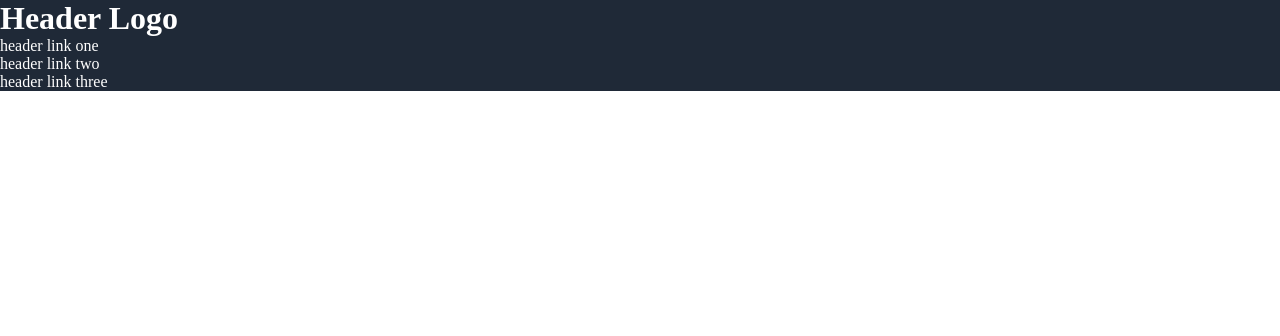
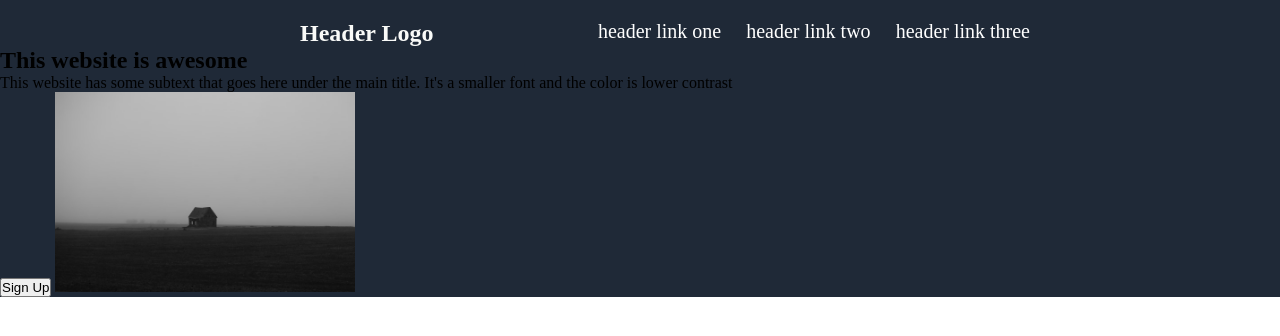
Before and after one commit to itmacleod1995/LandingPage, a plain HTML site: page index.html in a window 1280 px wide. Drawn offline with Linux system fonts and the light colour scheme.

Commit message:
Work on nav bar

```diff
--- a/index.html
+++ b/index.html
@@ -8,6 +8,8 @@
     <title>Landing Page</title>
     <link rel="stylesheet" href="styles.css">
 </head>
+
+<body>
 
     <div class="panel1">
         <header>
@@ -20,13 +22,16 @@
                 </ul>
             </nav>
         </header>
+
+        <div class="panel1-content">
+            <h2>This website is awesome</h2>
+            <p>This website has some subtext that goes here under the main title. It's a smaller font and the color is
+                lower
+                contrast</p>
+            <button>Sign Up</button>
+            <img src="images/photo.jpg" alt="Picture of a house">
         </div>
-
-
-
-
-
-<body>
+    </div>
 
 </body>
 
--- a/styles.css
+++ b/styles.css
@@ -9,7 +9,25 @@
 }
 
 .logo {
-    color: white;
+    color: #F9FAF8;
+    font-size: 24px;
+}
+
+header {
+    display: flex;
+    justify-content: space-between;
+    margin-left: 300px;
+    padding-top: 20px;
+}
+
+header ul {
+    display: flex;
+    gap: 25px;
+    margin-right: 250px;
+}
+
+header ul li {
+    font-size: 20px;
 }
 
 header a {
@@ -20,3 +38,8 @@ header a {
 header li {
     list-style: none;
 }
+
+img {
+    width: 300px;
+    height: 200px;
+}
```
Lines whose indentation alone changed are shown as unchanged.
